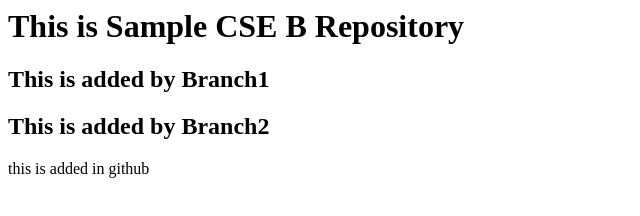
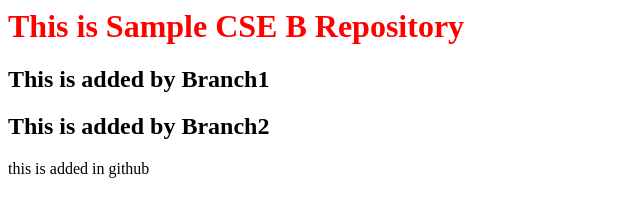
Before and after one commit to suhailafroz/testcse, a plain HTML site: page index.html in a window 1280 px wide. Shown: the whole page, without its empty margins (0-640 px from the left). Drawn offline with Linux system fonts and the light colour scheme.

Commit message:
style added to h1

```diff
--- a/index.html
+++ b/index.html
@@ -4,7 +4,7 @@
 	</head>
 
 	<body>
-		<h1>This is Sample CSE B Repository<h1>
+		<h1 style="color:red">This is Sample CSE B Repository<h1>
 
 
 		<h2>This is added by Branch1</h2>
```
